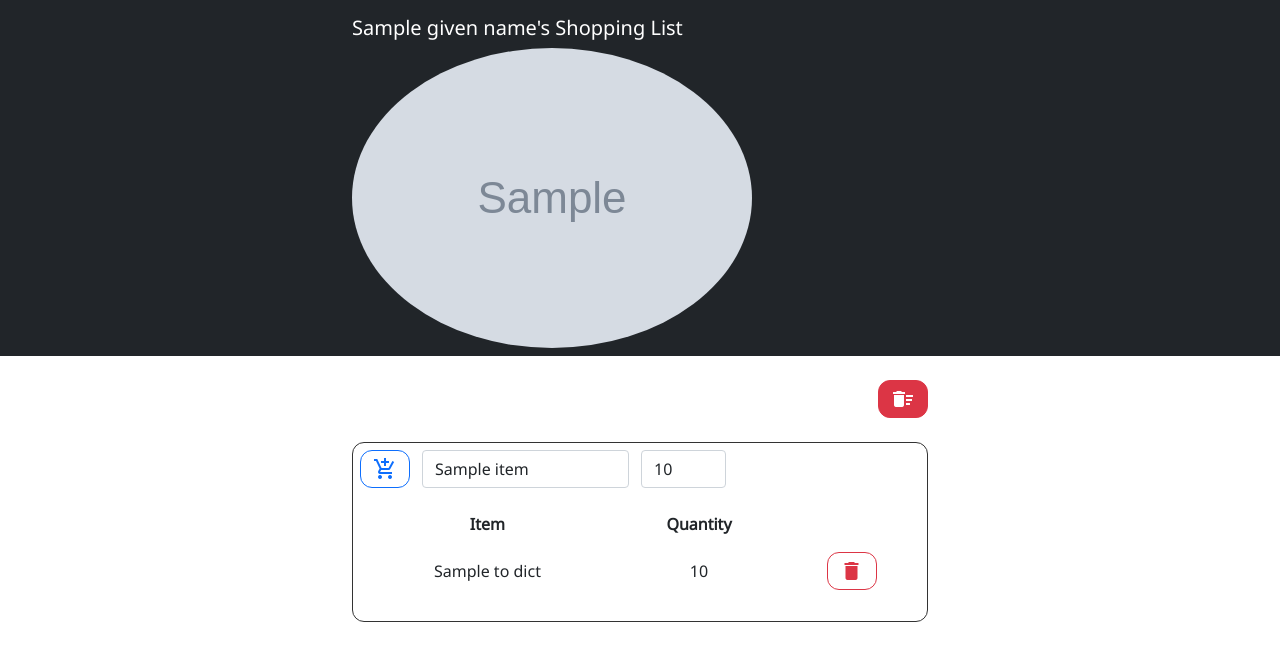
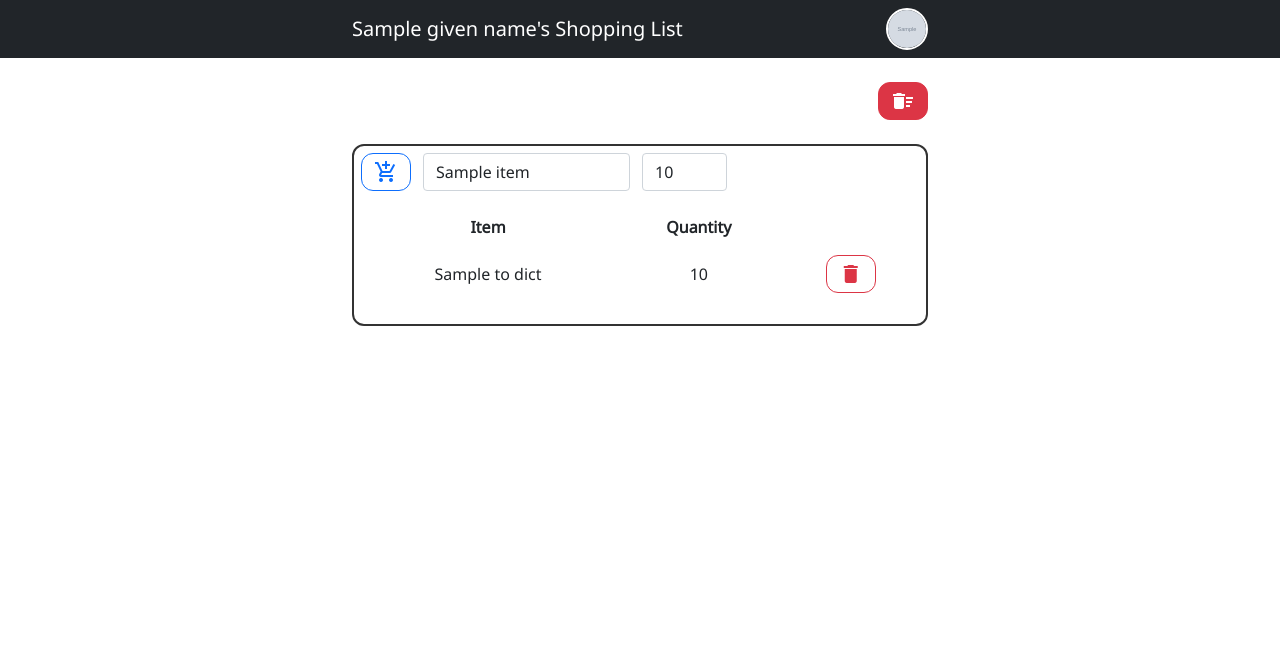
Before and after one commit to pzrsa/shopping-list, a Flask app: template templates/list.html in a window 1280 px wide. Shown: the top 661 px of the page. Run offline with Flask 2, Linux system fonts and the light colour scheme; the template is opened without the code that fills it: most values are stand-ins (such as "Sample title", 1, 10 or a date in 2020); grey boxes marked "Sample" are stand-in pictures.

Commit message:
show border around the list and user picture

```diff
--- a/static/styles.css
+++ b/static/styles.css
@@ -33,6 +33,16 @@
 
 .user-list {
   padding: 7px;
-  border: 1px solid #333;
+  border: 2px solid #333;
   border-radius: 12px;
 }
+
+.user-image {
+  width: 42px;
+  height: 42px;
+  border: 2px solid #fff;
+}
+
+.user-image:hover {
+  border: 2px solid #333;
+}
```
